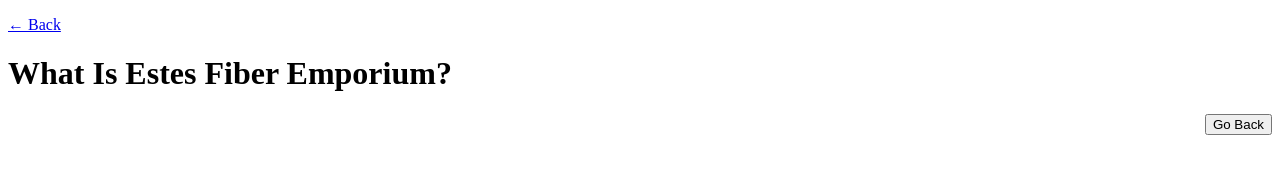
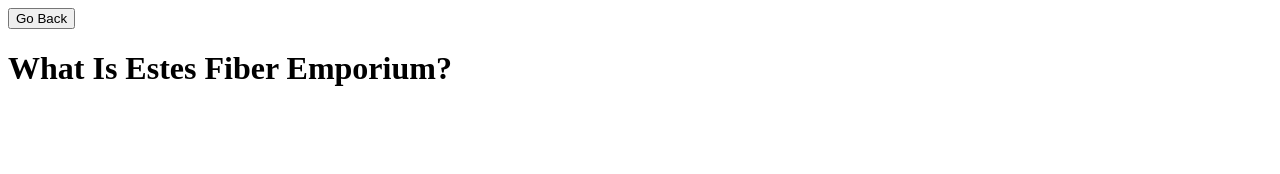
Before and after one commit to EmmaJoyZou/emma-joy-zou-website, a plain HTML site: page about.html in a window 1280 px wide. Drawn offline with Linux system fonts and the light colour scheme.

Commit message:
Update about.html

```diff
--- a/about.html
+++ b/about.html
@@ -6,15 +6,12 @@
 <title>About Estes Fiber Emporium</title>
 </head>
     <style>
-    div.button {
-  text-align: right;
-}
 
     </style>
 <body>
-<a href="index.html" target="_blank"><p>&#8592; Back</p></a>
+    <div class="button"><button onclick="history.back()">Go Back</button></div>
 <h1>What Is Estes Fiber Emporium?</h1>
-    <div class="button"><button onclick="history.back()">Go Back</button></div>
+
 
 
 
```
